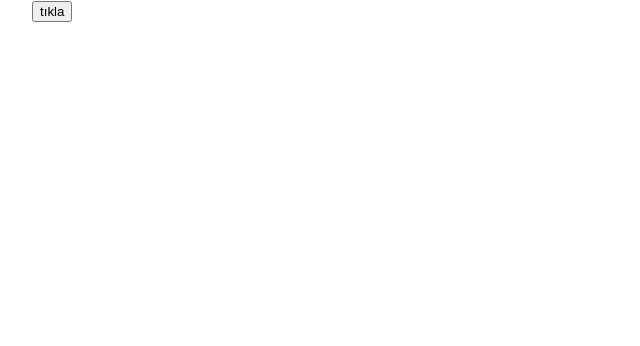
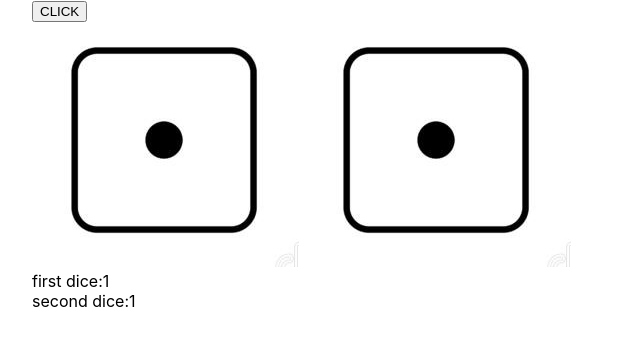
Before and after one commit to zeynepbozkirr/play-dice, a Next.js app: page / in a window 1280 px wide. Shown: the top 346 px of the page, without its empty margins (0-640 px from the left). Built offline with nearby package versions, Linux system fonts and the light colour scheme.

Commit message:
add image

```diff
--- a/components/index.js
+++ b/components/index.js
@@ -5,6 +5,7 @@ import pic3 from "../public/3.jpg";
 import pic4 from "../public/4.jpg";
 import pic5 from "../public/5.jpg";
 import pic6 from "../public/6.jpg";
+// import { FontAwesomeIcon } from "@fortawesome/react-fontawesome";
 
 const Dice = () => {
   const pic = [
@@ -33,18 +34,34 @@ const Dice = () => {
       count: 6,
     },
   ];
-  const [randomPic, setRandomPic] = useState(null);
+  const [randomPic, setRandomPic] = useState({
+    img: pic1,
+    count: 1,
+  });
+  const [randomPic2, setRandomPic2] = useState({
+    img: pic1,
+    count: 1,
+  });
 
-  const rand = () => {
-    const rr = pic[Math.floor(Math.random() * pic.length)];
-    console.log(rr);
-    setRandomPic(rr);
+  const randFunc = () => {
+    const random = pic[Math.floor(Math.random() * pic.length)];
+    const random2 = pic[Math.floor(Math.random() * pic.length)];
+    setRandomPic(random);
+    setRandomPic2(random2);
   };
 
   return (
     <div>
-      <button onClick={() => rand()}>tıkla</button>
-      {randomPic ? <img src={randomPic.img.src} /> : null}
+      <button onClick={() => randFunc()}>CLICK</button>
+
+      <div>
+        <img src={randomPic.img.src} /> <img src={randomPic2.img.src} />{" "}
+      </div>
+
+      <div>
+        first dice:{randomPic.count} <br />
+        second dice:{randomPic2.count}
+      </div>
     </div>
   );
 };
--- a/package.json
+++ b/package.json
@@ -9,6 +9,10 @@
     "lint": "next lint"
   },
   "dependencies": {
+    "@fortawesome/fontawesome-svg-core": "^6.2.0",
+    "@fortawesome/free-regular-svg-icons": "^6.2.0",
+    "@fortawesome/free-solid-svg-icons": "^6.2.0",
+    "@fortawesome/react-fontawesome": "^0.2.0",
     "next": "13.0.0",
     "react": "18.2.0",
     "react-dom": "18.2.0"
```
Also changed, not shown: 1 other file (tests, documents, lock files or other folders).
